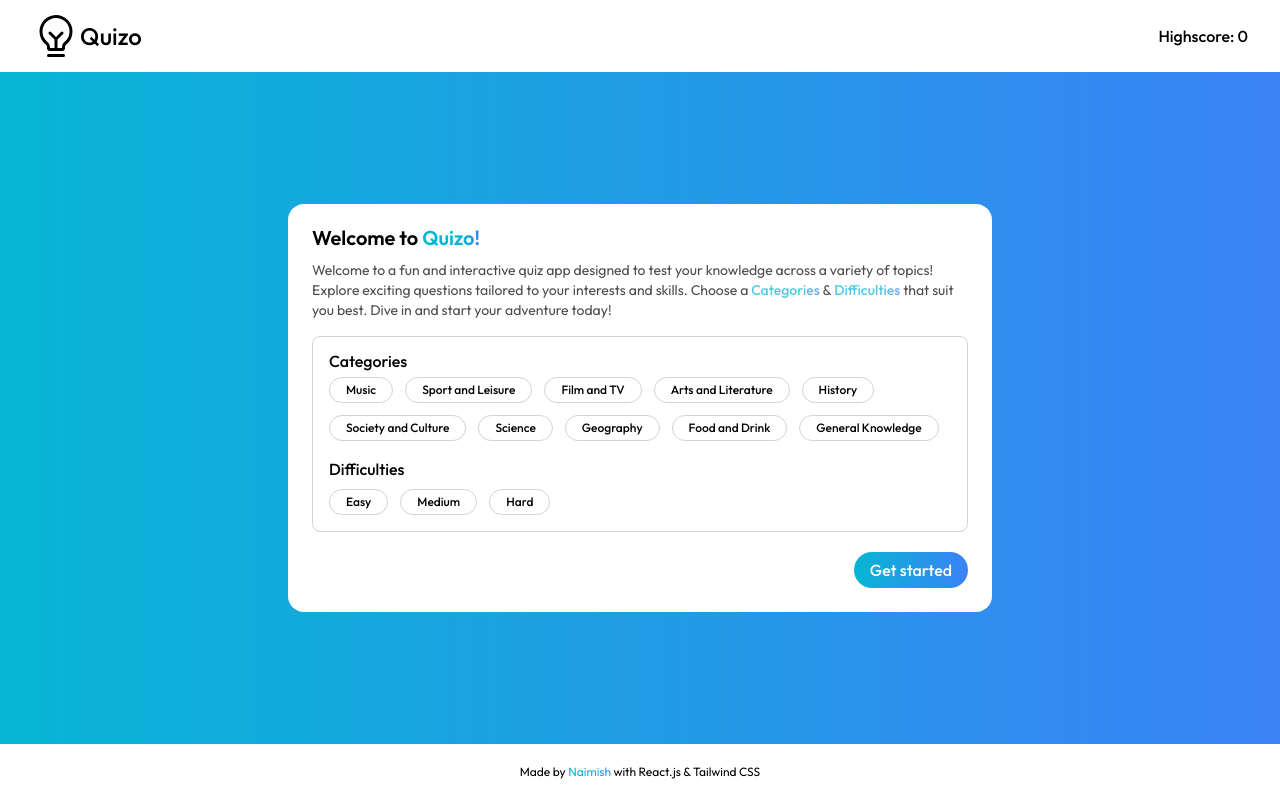
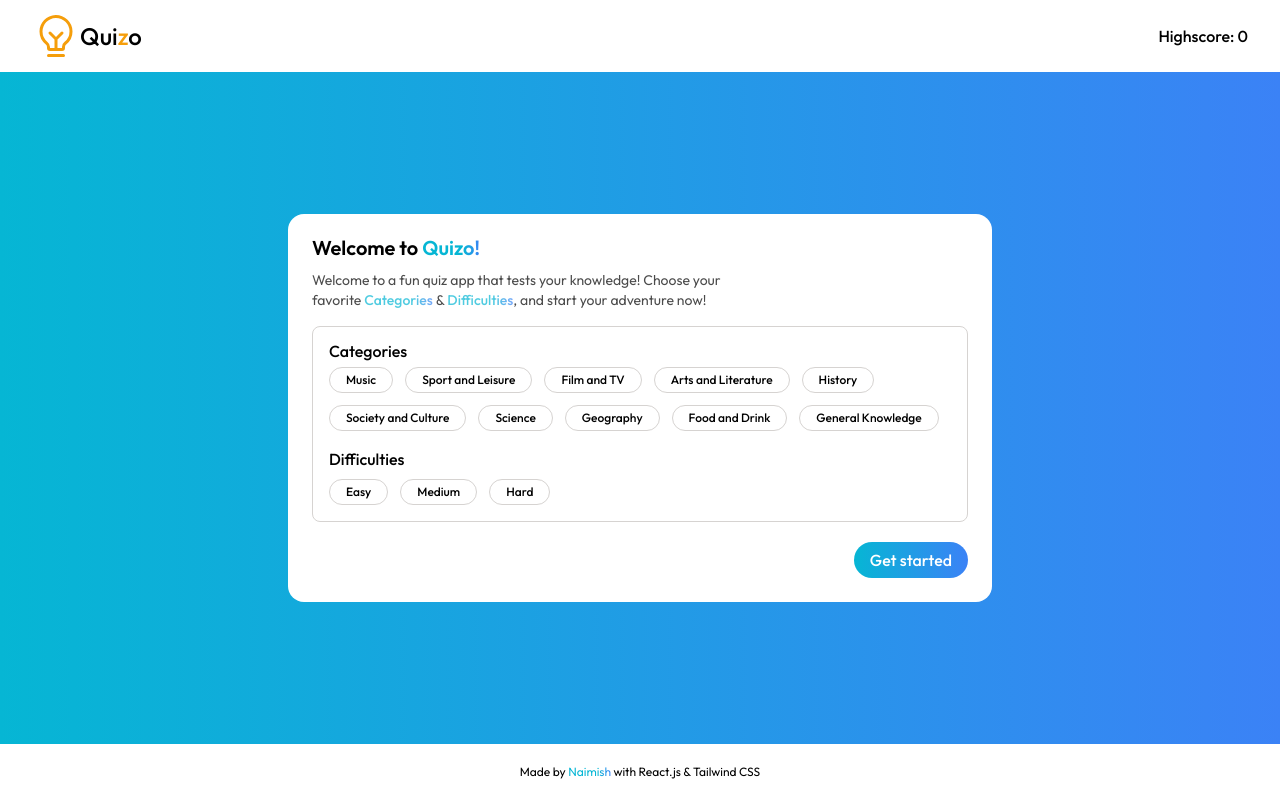
Before and after one commit to code-with-naimish/react-quizo, a React (Vite) app: page / in a window 1280 px wide. Built offline with nearby package versions, Linux system fonts and the light colour scheme.

Commit message:
Favicon and other ui fixes

```diff
--- a/src/components/header.tsx
+++ b/src/components/header.tsx
@@ -8,9 +8,9 @@ export default function Header() {
     <header >
       <div className=" max-w-7xl  mx-auto px-8  ">
         <div className=" flex justify-between items-center gap-2.5 py-3" >
-          <div className="flex items-center">
-            <PiLightbulbFilament className="md:text-5xl text-4xl" />
-            <p className=" md:text-2xl text-xl font-medium ">Quizo</p>
+          <div className="flex items-center ">
+            <PiLightbulbFilament className="md:text-5xl text-4xl text-amber-500" />
+            <p className=" md:text-2xl text-xl font-medium ">Qui<span className=" text-amber-500">z</span>o</p>
           </div>
           <p className=" font-medium md:text-base text-sm">Highscore: {highScore}</p>
         </div>
--- a/src/components/initial-screen.tsx
+++ b/src/components/initial-screen.tsx
@@ -107,9 +107,8 @@ export default function InitialScreen(props: {
   return (
     <section className="card">
       <h1 onClick={resetHighscore} className="text-xl font-semibold leading-none mb-3">Welcome to <span className="gradient-text">Quizo!</span> </h1>
-      <p className="mb-4 text-sm opacity-70  ">
-
-        Welcome to a fun and interactive quiz app designed to test your knowledge across a variety of topics! Explore exciting questions tailored to your interests and skills. Choose a <span className=" gradient-text font-medium">Categories</span> & <span className=" gradient-text font-medium">Difficulties</span> that suit you best. Dive in and start your adventure today!
+      <p className="mb-4 text-sm opacity-70  text-balance ">
+        Welcome to a fun quiz app that tests your knowledge! Choose your favorite <span className="gradient-text font-medium">Categories</span> & <span className="gradient-text font-medium">Difficulties</span>, and start your adventure now!
       </p>
 
       <div className="border mb-5 border-stone-300 p-4 rounded-lg">
--- a/src/components/result-screen.tsx
+++ b/src/components/result-screen.tsx
@@ -68,7 +68,7 @@ export default function ResultScreen(props: {
         <h1 className="text-2xl font-medium mb-1">{result.title}</h1>
         <p className="mb-0.5">Your Score</p>
         <span className="text-3xl">{props.totalScore} / {questionsLimit}</span>
-        <p className="mb-5">{result.subTitle}</p>
+        <p className="mb-5 ">{result.subTitle}</p>
         <PrimaryBtn title="Back To Home" onClick={onClickBack} />
       </div>
     </section >
```
Also changed, not shown: 1 other file (tests, documents, lock files or other folders).
